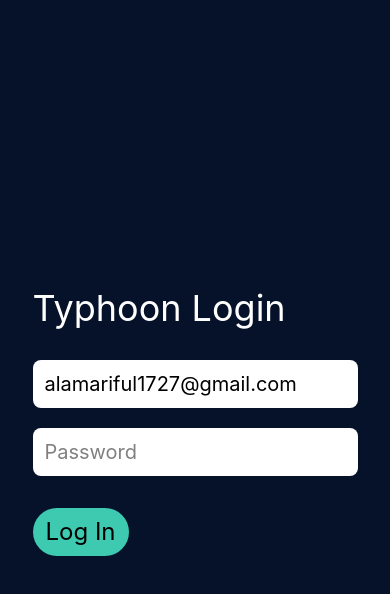
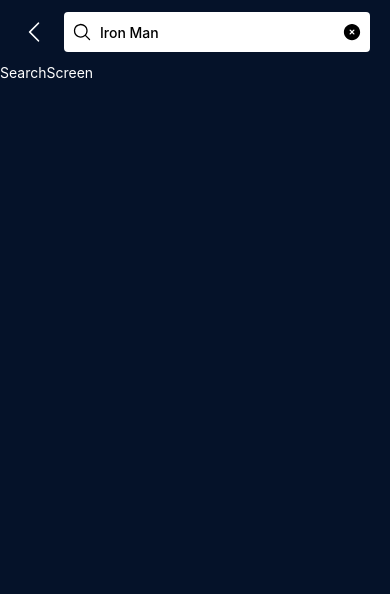
Before and after one commit to alamariful1727/react-native-example, a React Native app: screen /Search in a window 390 px wide. Shown: the top 594 px of the page. Built offline with nearby package versions, Linux system fonts and the light colour scheme.

Commit message:
feat: initial search design added

```diff
--- a/App.tsx
+++ b/App.tsx
@@ -3,6 +3,7 @@ import { createNativeStackNavigator } from '@react-navigation/native-stack';
 import { KeyboardAvoidingView, Platform } from 'react-native';
 import BrowseScreen from './screens/BrowseScreen';
 import LoginScreen from './screens/LoginScreen';
+import SearchScreen from './screens/SearchScreen';
 import SplashScreen from './screens/SplashScreen';
 import { RootStackParamList } from './types';
 
@@ -24,6 +25,7 @@ export default function App() {
           <Stack.Screen name="Splash" component={SplashScreen} />
           <Stack.Screen name="Login" component={LoginScreen} />
           <Stack.Screen name="Browse" component={BrowseScreen} />
+          <Stack.Screen name="Search" component={SearchScreen} />
         </Stack.Navigator>
       </KeyboardAvoidingView>
     </NavigationContainer>
--- a/screens/BrowseScreen.tsx
+++ b/screens/BrowseScreen.tsx
@@ -1,13 +1,17 @@
 import { SafeAreaView, Text, View, Image, TouchableOpacity } from 'react-native';
 import React from 'react';
 import { MagnifyingGlassIcon } from 'react-native-heroicons/solid';
+import { NativeStackScreenProps } from '@react-navigation/native-stack';
+import { RootStackParamList } from '../types';
 
-const BrowseScreen = () => {
+type Props = NativeStackScreenProps<RootStackParamList, 'Browse'>;
+
+const BrowseScreen = ({ navigation }: Props) => {
   return (
     <SafeAreaView className="bg-typDarkBlue flex-1">
       <View className="px-5 py-3 flex-row justify-between">
         <Image source={require('../assets/typhoon.png')} className="h-8 w-36" />
-        <TouchableOpacity>
+        <TouchableOpacity onPress={() => navigation.navigate('Search')}>
           <MagnifyingGlassIcon fill="white" size={28} />
         </TouchableOpacity>
       </View>
--- /dev/null
+++ b/screens/SearchScreen.tsx
@@ -0,0 +1,39 @@
+import { SafeAreaView, Text, TextInput, TouchableOpacity, View } from 'react-native';
+import React, { useState } from 'react';
+import { ChevronLeftIcon, MagnifyingGlassIcon, XCircleIcon } from 'react-native-heroicons/solid';
+import { NativeStackScreenProps } from '@react-navigation/native-stack';
+import { RootStackParamList } from '../types';
+
+type Props = NativeStackScreenProps<RootStackParamList, 'Search'>;
+
+const SearchScreen = ({ navigation }: Props) => {
+  const [query, setQuery] = useState('Iron Man');
+
+  return (
+    <SafeAreaView className="bg-typDarkBlue flex-1">
+      <View className="px-5 py-3 flex-row justify-between items-center space-x-4">
+        <TouchableOpacity onPress={() => navigation.goBack()}>
+          <ChevronLeftIcon fill="white" size={28} />
+        </TouchableOpacity>
+        <View className="flex-1 flex-row items-center space-x-2 px-2 bg-white rounded">
+          <MagnifyingGlassIcon fill="black" size={20} />
+          <TextInput
+            placeholder="Search"
+            keyboardType="default"
+            className="flex-1 h-10 font-medium"
+            value={query}
+            onChangeText={(text) => setQuery(text)}
+          />
+          {query.length && (
+            <TouchableOpacity onPress={() => setQuery('')}>
+              <XCircleIcon fill="black" size={20} />
+            </TouchableOpacity>
+          )}
+        </View>
+      </View>
+      <Text className="text-white">SearchScreen</Text>
+    </SafeAreaView>
+  );
+};
+
+export default SearchScreen;
--- a/types/index.ts
+++ b/types/index.ts
@@ -2,4 +2,5 @@ export type RootStackParamList = {
   Splash: undefined;
   Login: undefined;
   Browse: undefined;
+  Search: undefined;
 };
```
